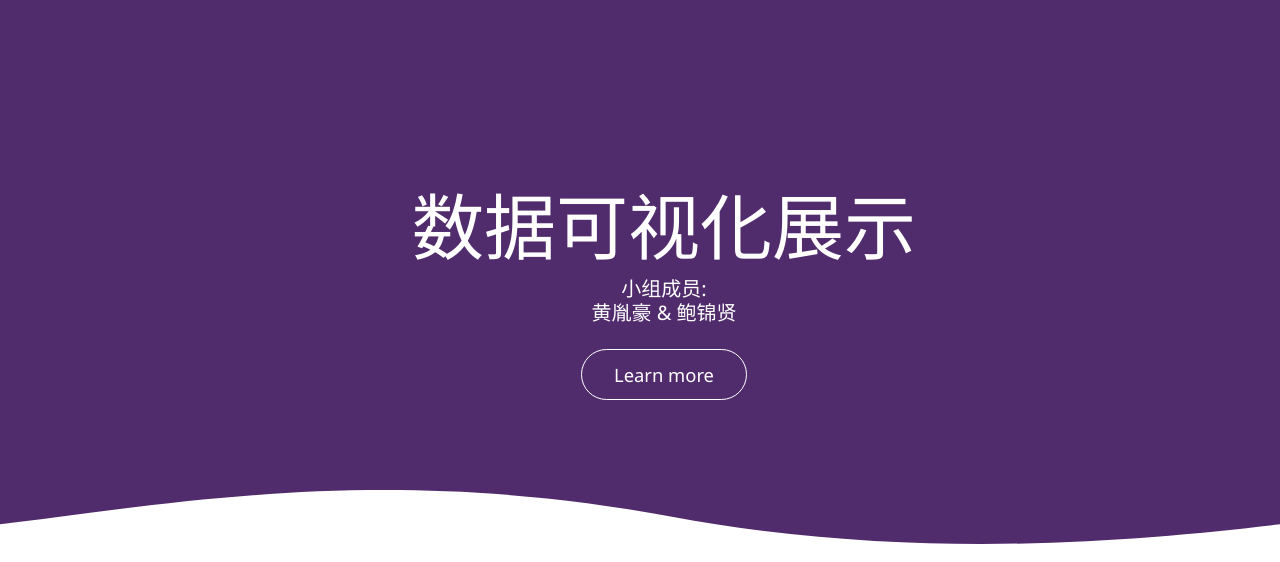
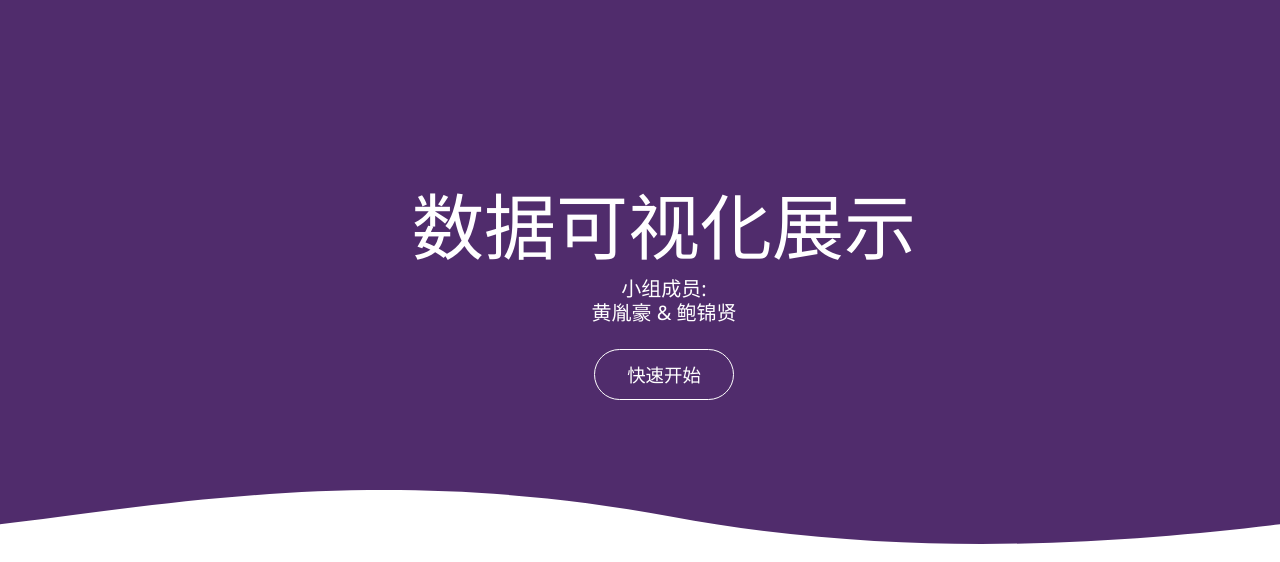
Before and after one commit to KotoriSukida/kotori, a Django app: page / in a window 1280 px wide. Shown: the part 71-633 px from the top of the page. Run offline with Django 4.2, Linux system fonts and the light colour scheme; some libraries are stand-ins or nearby versions.

Commit message:
修改具体细节

```diff
--- a/templates/echart/index.html
+++ b/templates/echart/index.html
@@ -8,7 +8,7 @@
                 <div class="col pt-4 pb-4">
                     <h1 class="display-3">数据可视化展示</h1>
                     <h5 class="font-weight-light mb-4">小组成员:<br><strong>黄胤豪</strong> & <strong>鲍锦贤</strong></h5>
-                    <a href="#" class="btn btn-lg btn-outline-white btn-round">Learn more</a>
+                    <a href="#" class="btn btn-lg btn-outline-white btn-round">快速开始</a>
                 </div>
 
             </div>
```
